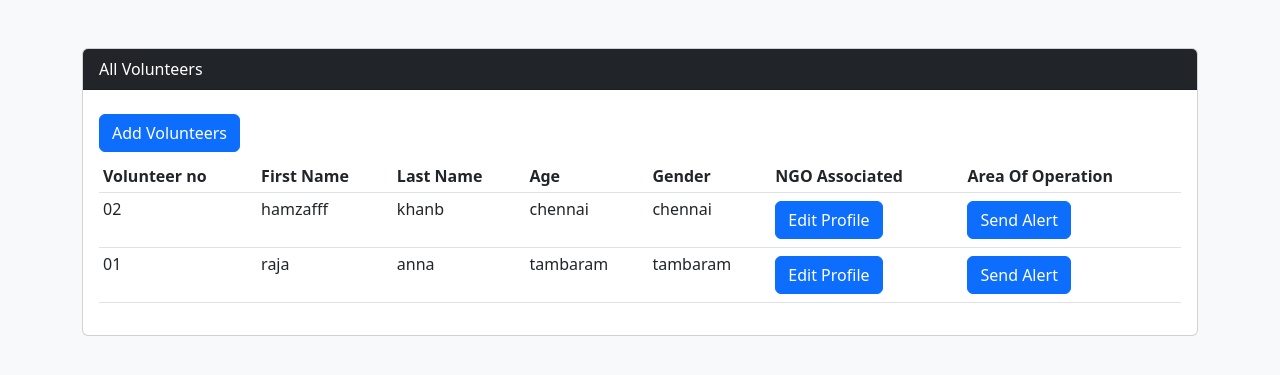
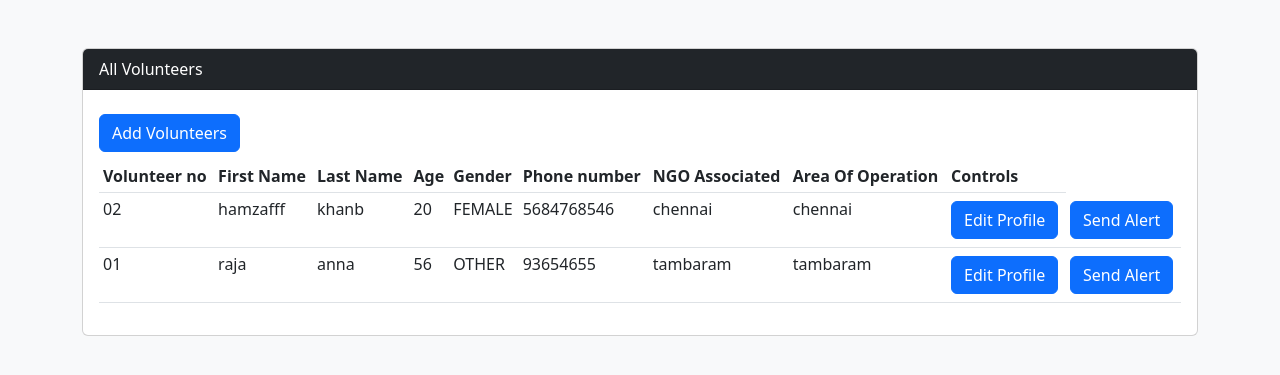
Before and after one commit to RudranshPandey/prakash-django-ver, a Django app: page /volunteers/index in a window 1280 px wide. Shown: the part 56-431 px from the top of the page. Run offline with Django 3.2, Linux system fonts and the light colour scheme; data comes from the database, SQL or seed files in the repository; both versions use the stored data as it was after the commit; some libraries are stand-ins or nearby versions.

Commit message:
added volunteer fields

```diff
--- a/volunteers/admin.py
+++ b/volunteers/admin.py
@@ -3,6 +3,6 @@ from .models import volunteer_profiles
 
 #admin.site.register(volunteer_profiles)
 class volunteer_profile(admin.ModelAdmin):
-    list_display = ['volunteer_no','first_name','last_name']
+    list_display = ['volunteer_no','first_name','last_name','phone_number']
 # Register your models here.
 admin.site.register(volunteer_profiles,volunteer_profile)
--- a/volunteers/models.py
+++ b/volunteers/models.py
@@ -12,6 +12,7 @@ class volunteer_profiles(models.Model):
     last_name = models.CharField(max_length=50)
     age = models.IntegerField()
     gender = models.CharField(max_length=20,choices=GENDER_LISTS)
+    phone_number = models.IntegerField(default=0)
     ngo_association = models.CharField(max_length=100)
     area_of_operation = models.CharField(max_length=100)
 
@@ -20,4 +21,4 @@ class volunteer_profiles(models.Model):
         verbose_name = "Volunteer Profile"
 
     def __str__(self):
-        return f"{self.volunteer_no},{self.first_name},{self.last_name}"
+        return f"{self.volunteer_no},{self.first_name},{self.last_name},{self.phone_number}"
--- a/volunteers/templates/volunteers/index.html
+++ b/volunteers/templates/volunteers/index.html
@@ -16,8 +16,11 @@
                         <th>Last Name</th>
                         <th>Age</th>
                         <th>Gender</th>
+                        <th>Phone number</th>
                         <th>NGO Associated</th>
                         <th>Area Of Operation</th>
+                        <th>Controls</th>
+
                     </tr>
                 </thead>
                 <tbody>
@@ -26,6 +29,9 @@
                         <td>{{volunteer.volunteer_no}}</td>
                         <td>{{volunteer.first_name}}</td>
                         <td>{{volunteer.last_name}}</td>
+                        <td>{{volunteer.age}}</td>
+                        <td>{{volunteer.gender}}</td>
+                        <td>{{volunteer.phone_number}}</td>
                         <td>{{volunteer.ngo_association }}</td>
                         <td>{{volunteer.area_of_operation }}</td>
                         <td> <a class="btn btn-primary my-1" href="{% url 'volunteers:update_view' volunteer.id %}">Edit Profile</a></td>
```
Also changed, not shown: db.sqlite3, volunteers/migrations/0002_volunteer_profiles_phone_number.py (added).
